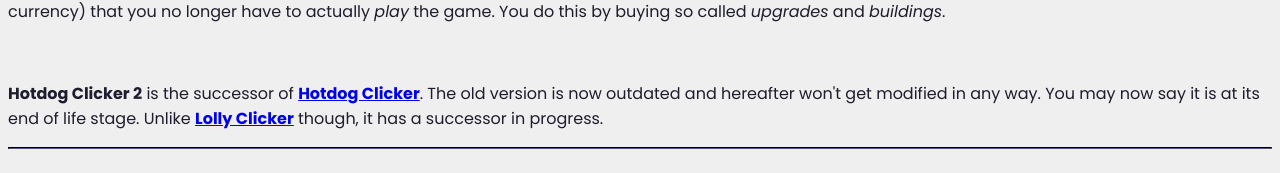
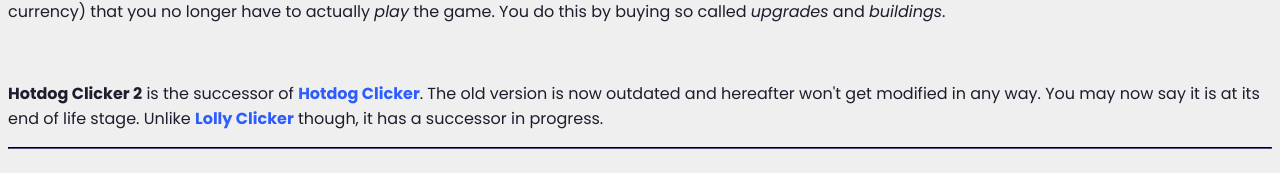
Before and after one commit to ljp-projects/hotdog-clicker-2, a plain HTML site: page pages/wiki/index.html in a window 1280 px wide. Shown: the part 272-445 px from the top of the page. Drawn offline with Linux system fonts and the light colour scheme.

Commit message:
i've got style

```diff
--- a/pages/wiki/css/index.css
+++ b/pages/wiki/css/index.css
@@ -4,6 +4,11 @@
     font-family: "Poppins", system-ui, sans-serif;
     text-decoration: none;
     color: #1d1d2d;
+}
+
+a {
+    text-decoration: none;
+    color: #2d5dfd;
 }
 
 html {
```
